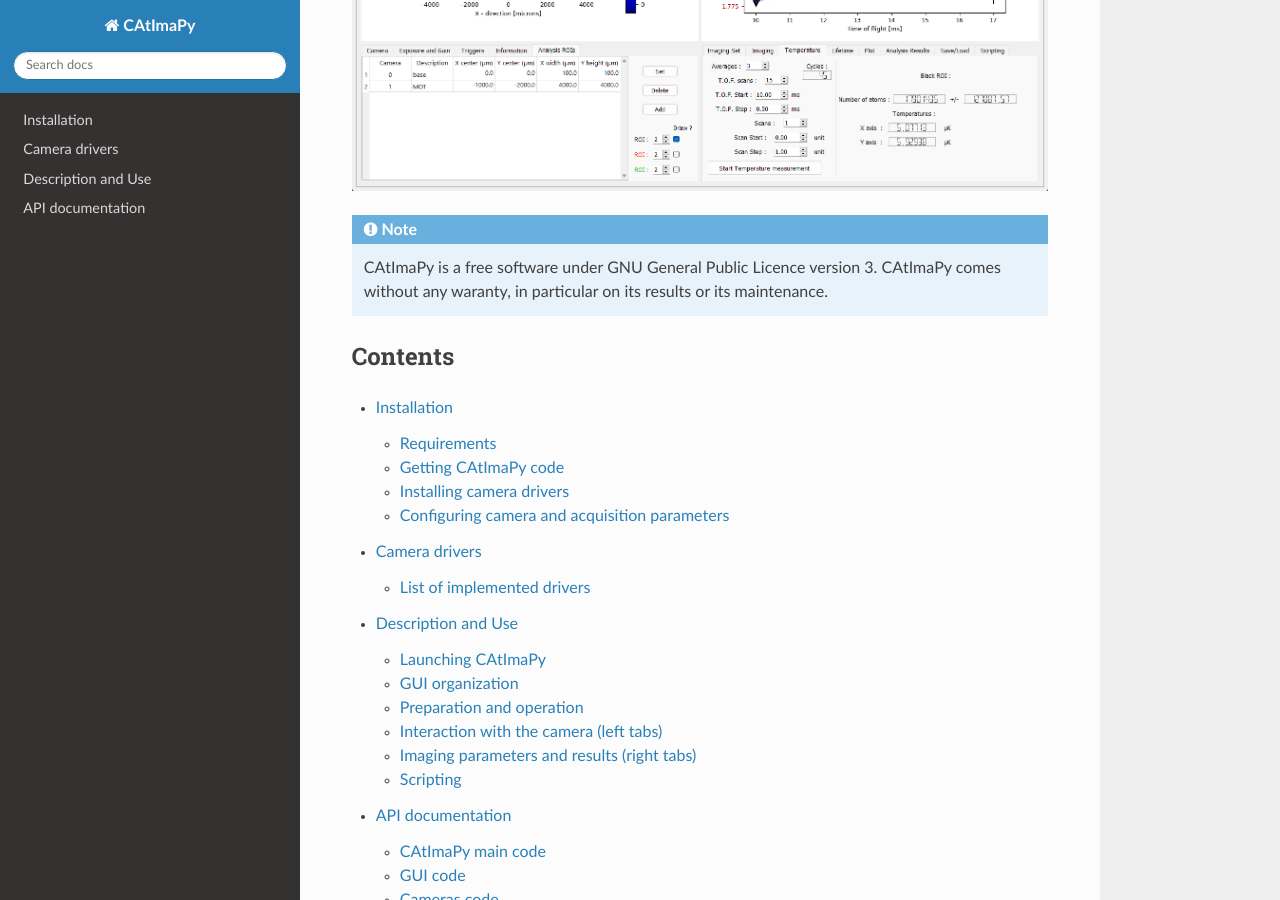
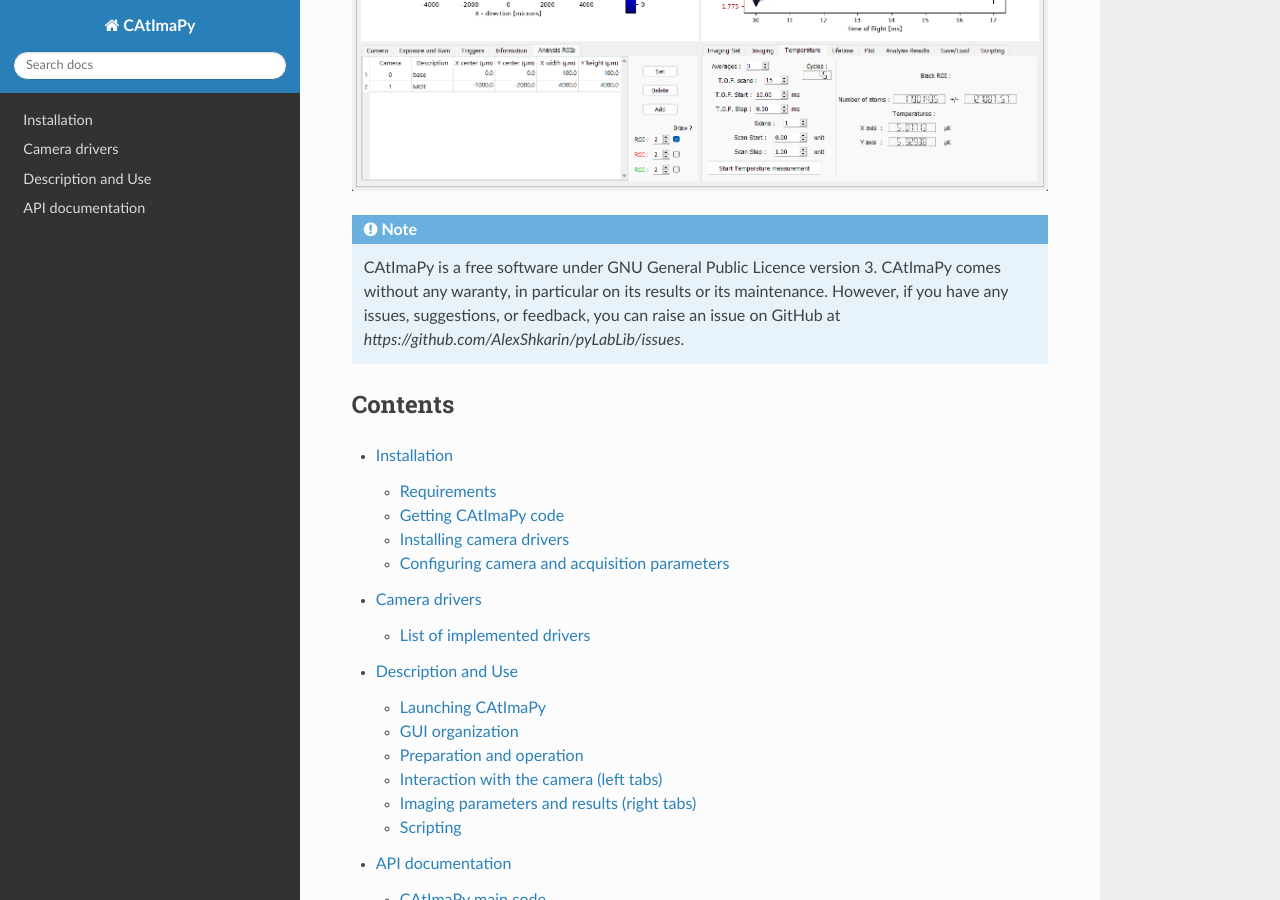
Before and after one commit to SebastienGarciaAissa/CAtImaPy, a Sphinx documentation site: the page built from docs/index.rst, in a window 1280 px wide and 900 px high, scrolled down 491 px. Built offline with Sphinx 7.4.7 and the Read the Docs theme 2.0.0, drawn with Linux system fonts in a browser that asks for light colours.

Commit message:
adding comment on issues

```diff
--- a/docs/index.rst
+++ b/docs/index.rst
@@ -15,6 +15,8 @@
 .. note::
    CAtImaPy is a free software under GNU General Public Licence version 3.
    CAtImaPy comes without any waranty, in particular on its results or its maintenance.
+   However, if you have any issues, suggestions, or feedback,
+   you can raise an issue on GitHub at `https://github.com/AlexShkarin/pyLabLib/issues`.
 
 Contents
 ==================
```
